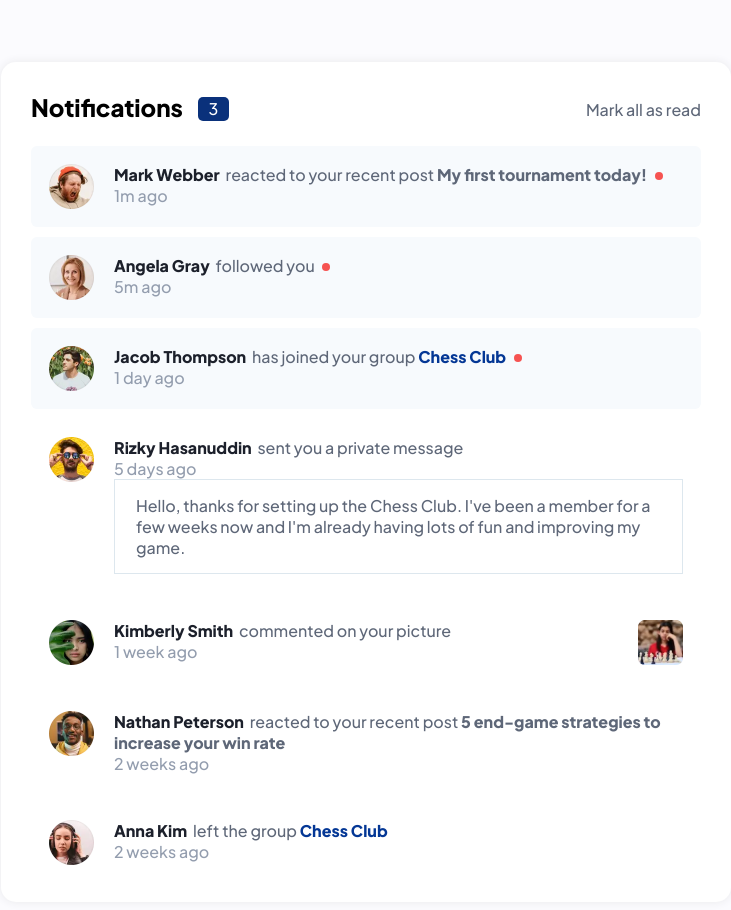
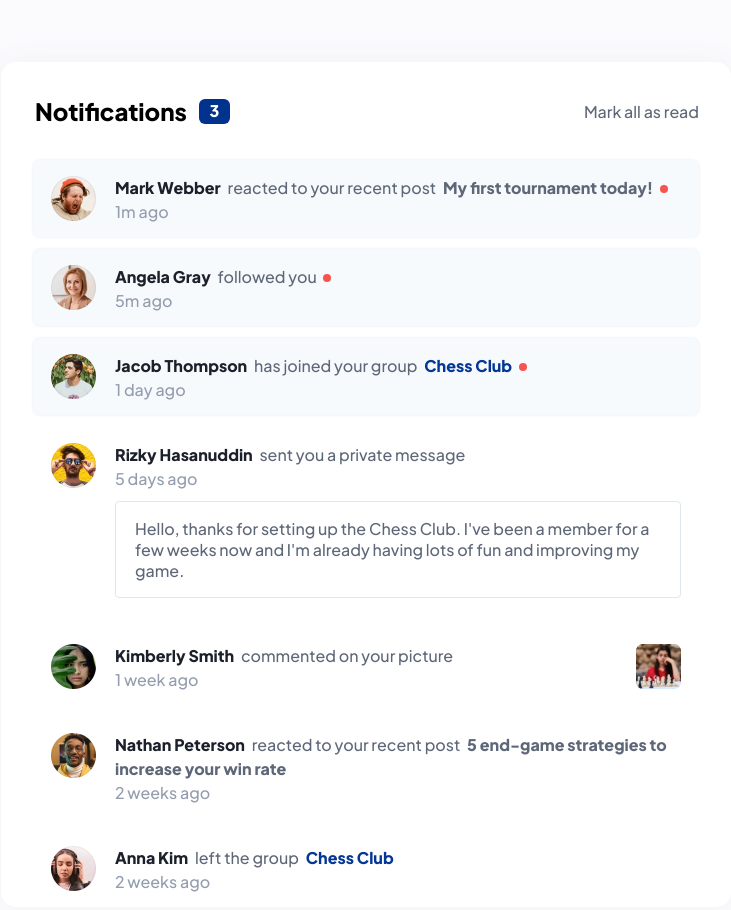
Before and after one commit to albatros444/frontendMentor21, a plain HTML site: page index.html in a window 1280 px wide. Shown: the top 910 px of the page, without its empty margins (274-1005 px from the left). Drawn offline with Linux system fonts and the light colour scheme.

Commit message:
desktop done

```diff
--- a/scss/main.scss
+++ b/scss/main.scss
@@ -4,37 +4,42 @@
 .background {
   display: flex;
   justify-content: center;
-  background-color: hsl(228, 71, 99, 98%);
+  background-color: hsl(228, 71%, 99%, 98%);
+  // background-color: hsl(211, 68%, 94%);
 }
 .card {
   width: 730px;
-  height: 840px;
+  height: auto;
   margin-top: 62px;
   margin-bottom: 86px;
-  padding: 30px;
+  padding: 32px;
+  padding-top: 34px;
+  padding-bottom: 0px;
   border-radius: 15px;
   background-color: white;
-  box-shadow: 0px 0px 10px hsl(240, 7%, 92%);
+  box-shadow: 0px 0px 30px hsl(240, 11%, 95%);
   &__notificationsCount {
     display: flex;
     justify-content: space-between;
-    margin-bottom: 20px;
+    margin-bottom: 33px;
     .notifCount {
       display: flex;
       align-items: center;
       h2 {
-        margin-bottom: 4px;
+        margin-bottom: 1px;
+        margin-left: 2px;
       }
       .count {
         display: flex;
         justify-content: center;
         align-items: center;
         width: 31px;
-        height: 24px;
-        margin-left: 15px;
+        height: 25px;
+        margin-left: 12px;
         padding-bottom: 2px;
-        border-radius: 5px;
-        background-color: hsl(219, 85%, 26%);
+        border-radius: 6px;
+        font-weight: bold;
+        background-color: hsl(219, 99%, 28%);
         color: white;
       }
     }
@@ -50,15 +55,22 @@
       text-decoration: none;
       background: none;
       color: hsl(219, 12%, 42%);
+      &:hover {
+        color: hsl(219, 85%, 30%);
+      }
     }
   }
   &__notification {
     display: flex;
-    margin-bottom: 10px;
-    border-radius: 6px;
+    margin-bottom: 12px;
+    border-radius: 7px;
     padding: 18px;
-    // background-color: hsl(210, 60%, 98%);
+    padding-top: 16px;
+    padding-bottom: 15px;
     background-color: white;
+    &:last-child {
+      margin-bottom: 0px;
+    }
     p {
       ////////all margin only inside notification
       margin-bottom: 0;
@@ -66,7 +78,7 @@
     }
     .avatar {
       height: 45px;
-      margin-right: 20px;
+      margin-right: 19px;
     }
     &__notifData {
       display: flex;
@@ -75,26 +87,34 @@
 
       .whatHappenedBox {
         .whatHappened {
+          margin-bottom: 1px;
+          line-height: 1.5;
           .name {
-            margin-right: 3px;
+            margin-right: 4px;
             font-weight: bold;
             color: hsl(224, 21%, 14%);
           }
           .linkToClub {
+            margin-left: 4px;
             color: hsl(219, 95%, 30%);
             font-weight: bold;
+            cursor: pointer;
           }
           .linkToMessage {
+            margin-left: 4px;
             color: hsl(219, 12%, 42%);
             font-weight: bold;
+            cursor: pointer;
+            &:hover {
+              color: hsl(219, 85%, 30%);
+            }
           }
           &::after {
             content: "";
-            // display: inline-block;
             display: none;
             width: 8px;
             height: 8px;
-            margin-left: 5px;
+            margin-left: 4px;
             margin-bottom: 1px;
             border-radius: 8px;
             background-color: hsl(1, 90%, 64%);
@@ -109,30 +129,35 @@
       }
       .linkImage {
         height: 45px;
+        cursor: pointer;
+        transition: 0.1s ease-in-out;
+        &:hover {
+          border-radius: 6px;
+          box-shadow: 0 0 4px hsl(219, 14%, 63%);
+        }
       }
 
       .privateMessage {
-        height: 95px;
-        padding: 21px;
-        padding-top: 15px;
+        margin-top: 12px;
+        height: 97px;
+        margin-bottom: 3px;
+        padding: 16px 19px;
+        border-radius: 4px;
+        cursor: pointer;
         border: solid 1px hsl(205, 33%, 90%);
+        transition: 0.13s ease-in-out;
+        &:hover {
+          background-color: hsl(211, 68%, 94%);
+        }
       }
     }
   }
 }
-// .read {
-//   background-color: white;
-//   .whatHappenedBox {
-//     .whatHappened {
-//       &::after {
-//         display: none;
-//       }
-//     }
-//   }
-// }
+
 .new {
   background-color: hsl(210, 60%, 98%);
-  //   background-color: green;
+  box-shadow: 0px 0px 3px hsl(225, 44%, 93%);
+
   .whatHappenedBox {
     .whatHappened {
       &::after {
```
Also changed, not shown: dist/main.css, 1 other file.
